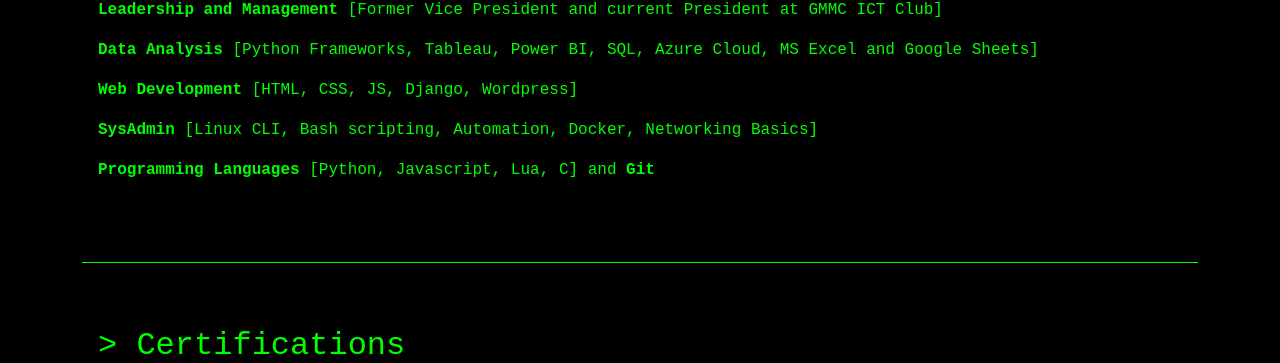
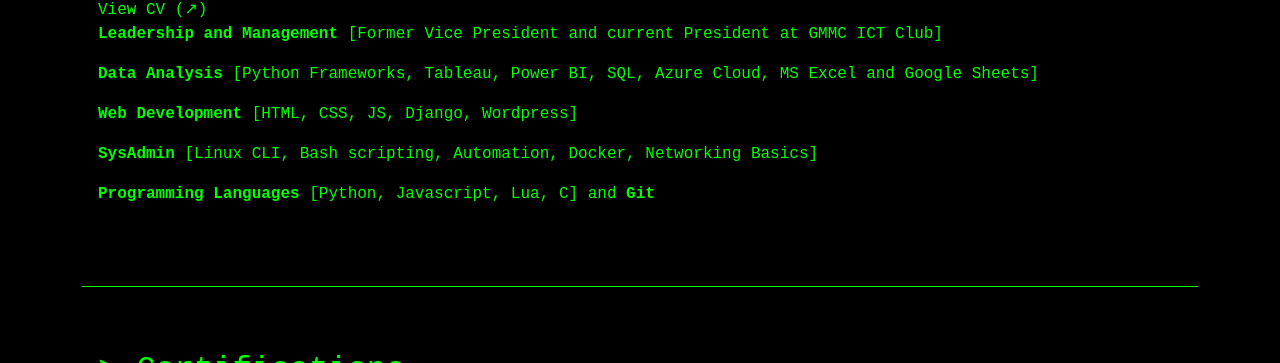
Before and after one commit to comradeanonymousexe/portfolio, a plain HTML site: page index.html in a window 1280 px wide. Shown: the part 737-1100 px from the top of the page. Drawn offline with nearby package versions, Linux system fonts and the light colour scheme.

Commit message:
Update index.html

```diff
--- a/index.html
+++ b/index.html
@@ -72,6 +72,7 @@
     <!-- Skills Section -->
     <section id="skills">
       <h2>&gt; Skills</h2>
+      <a href='MahdiResume.pdf' target='_blank'>View CV (&#8599;)</a>
       <p><b>Leadership and Management </b> [Former Vice President and current President at GMMC ICT Club]</p>
       <p><b>Data Analysis </b> [Python Frameworks, Tableau, Power BI, SQL, Azure Cloud, MS Excel and Google Sheets]</p>
       <p> <b>Web Development </b>[HTML, CSS, JS, Django, Wordpress]</p>
```
